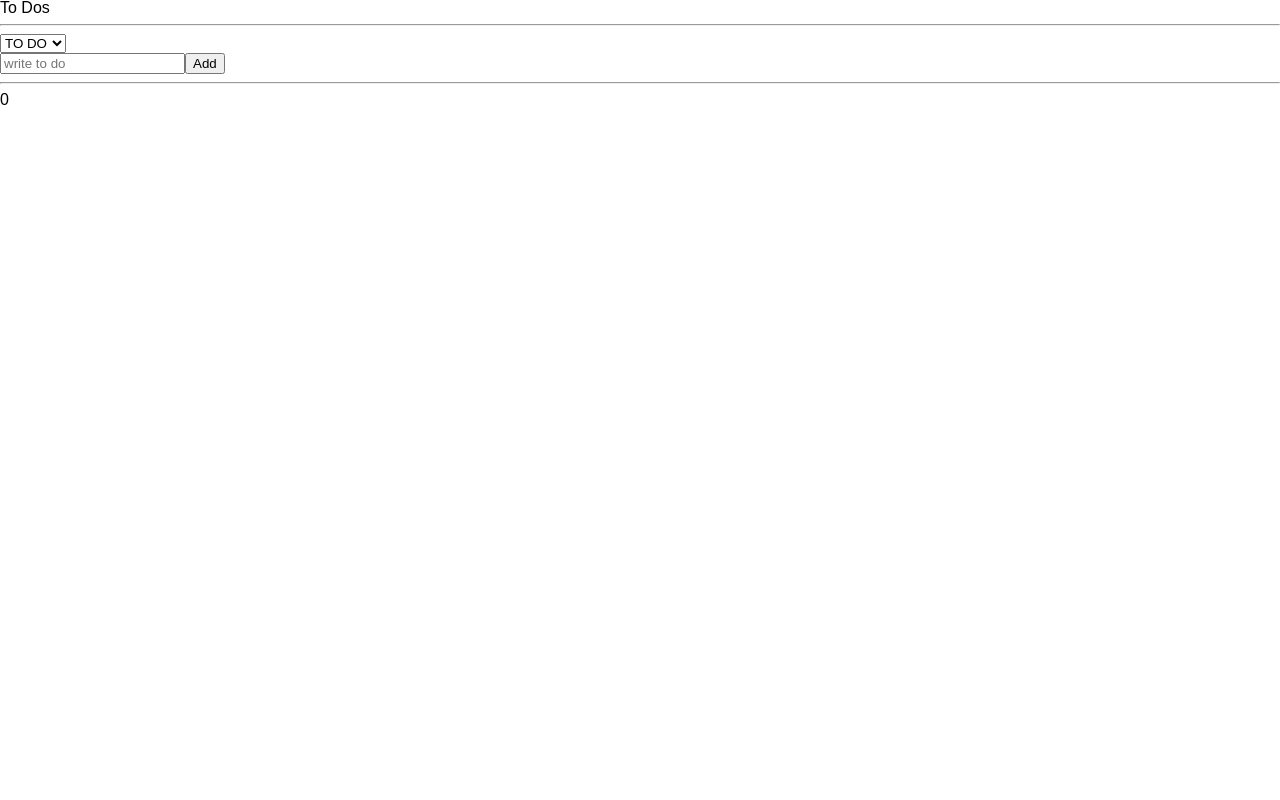
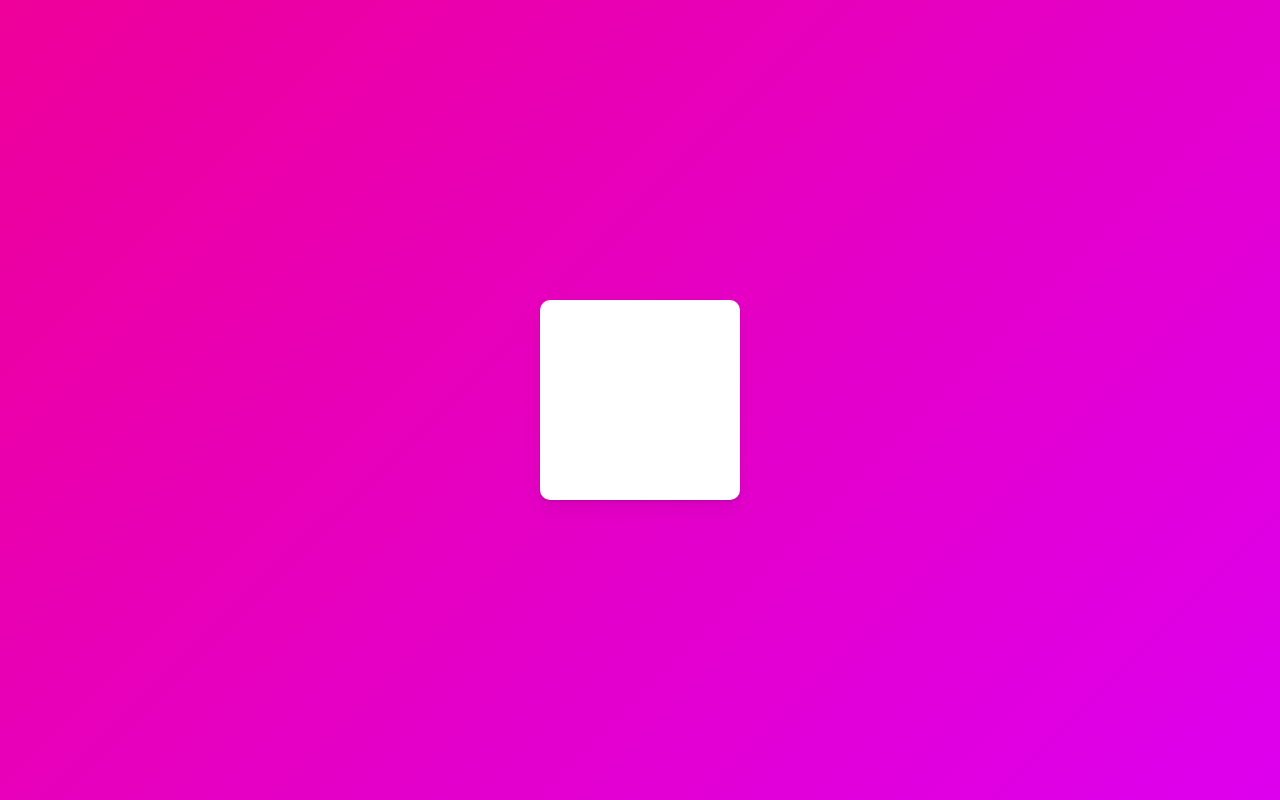
Before and after one commit to iWDNN/React, a React (Create React App) app: page / in a window 1280 px wide. Built offline with nearby package versions, Linux system fonts and the light colour scheme.

Commit message:
variants 1

```diff
--- a/package.json
+++ b/package.json
@@ -11,6 +11,7 @@
     "@types/react": "^17.0.39",
     "@types/react-dom": "^17.0.11",
     "apexcharts": "^3.33.1",
+    "framer-motion": "^6.2.8",
     "react": "^17.0.2",
     "react-apexcharts": "^1.3.9",
     "react-dom": "^17.0.2",
--- a/src/App.tsx
+++ b/src/App.tsx
@@ -1,70 +1,31 @@
-import { createGlobalStyle } from "styled-components";
-import ToDoList from "./components/ToDoList";
+import styled from 'styled-components';
+import { motion } from 'framer-motion';
 
-const GlobalStyle = createGlobalStyle`
-  html, body, div, span, applet, object, iframe,
-h1, h2, h3, h4, h5, h6, p, blockquote, pre,
-a, abbr, acronym, address, big, cite, code,
-del, dfn, em, img, ins, kbd, q, s, samp,
-small, strike, strong, sub, sup, tt, var,
-b, u, i, center,
-dl, dt, dd, ol, ul, li,
-fieldset, form, label, legend,
-table, caption, tbody, tfoot, thead, tr, th, td,
-article, aside, canvas, details, embed,
-figure, figcaption, footer, header, hgroup,
-menu, nav, output, ruby, section, summary,
-time, mark, audio, video {
-	margin: 0;
-	padding: 0;
-	border: 0;
-	font-size: 100%;
-	font: inherit;
-	vertical-align: baseline;
+const Wrapper = styled.div`
+	width:100vw;
+	height:100vh;
+	display:flex;
+	justify-content:center;
+	align-items:center;
+`
+const Box = styled(motion.div)`
+	width: 200px;
+  height: 200px;
+  background-color: white;
+  border-radius: 10px;
+  box-shadow: 0 2px 3px rgba(0, 0, 0, 0.1), 0 10px 20px rgba(0, 0, 0, 0.06);
+`
+
+const myVars = {
+	start: { scale: 0 },
+	end: { scale: 1, rotateZ: 360, transition: { type: "spring", delay: 2 } }
 }
-/* HTML5 display-role reset for older browsers */
-article, aside, details, figcaption, figure,
-footer, header, hgroup, menu, nav, section {
-	display: block;
-}
-body {
-	line-height: 1;
-}
-ol, ul {
-	list-style: none;
-}
-blockquote, q {
-	quotes: none;
-}
-blockquote:before, blockquote:after,
-q:before, q:after {
-	content: '';
-	content: none;
-}
-table {
-	border-collapse: collapse;
-	border-spacing: 0;
-}
-//
-*{
-  box-sizing: border-box;
-}
-body{
-  font-family: 'Source Sans Pro', sans-serif;
-  background-color:${props => props.theme.bgColor};
-  color:${props => props.theme.textColor};
-}
-a{
-  text-decoration: none;
-	color:inherit;
-}
-`;
-
 
 function App() {
 	return <>
-		<GlobalStyle />
-		<ToDoList />
+		<Wrapper>
+			<Box variants={myVars} initial="start" animate="end" />
+		</Wrapper>
 	</>
 }
 
--- a/src/atoms.ts
+++ /dev/null
@@ -1,32 +0,0 @@
-import { atom, selector } from "recoil";
-
-export enum Categories {
-  "TO_DO",
-  "DOING",
-  "DONE"
-}
-
-export interface IToDo {
-  text: string;
-  id: number;
-  category: Categories;
-}
-
-export const categoryState = atom<Categories>({
-  key: "category",
-  default: Categories.TO_DO
-})
-
-export const toDoState = atom<IToDo[]>({
-  key: "toDo",
-  default: []
-})
-
-export const toDoSelector = selector({
-  key: "toDoSelector",
-  get: ({ get }) => {
-    const toDos = get(toDoState);
-    const category = get(categoryState);
-    return toDos.filter(todo => todo.category === category);
-  }
-})
--- a/src/components/CreateToDo.tsx
+++ /dev/null
@@ -1,27 +0,0 @@
-import { useForm } from "react-hook-form";
-import { useRecoilValue, useSetRecoilState } from "recoil";
-import { categoryState, IToDo, toDoState } from "../atoms";
-
-interface IForm {
-  toDo: string;
-}
-
-function CreateToDo() {
-  const setToDos = useSetRecoilState(toDoState);
-  const category = useRecoilValue(categoryState);
-  const { handleSubmit, register, setValue } = useForm<IForm>();
-  const onSubmit = ({ toDo }: IForm) => {
-    setValue("toDo", "");
-    setToDos(oldToDos => [{ text: toDo, id: Date.now(), category }, ...oldToDos]);
-  }
-  return (
-    <form autoComplete="off" onSubmit={handleSubmit(onSubmit)}>
-      <input
-        {...register("toDo",
-          { required: "Please write a todo" })}
-        placeholder="write to do" />
-      <button>Add</button>
-    </form>
-  )
-}
-export default CreateToDo;
--- a/src/components/ToDo.tsx
+++ /dev/null
@@ -1,25 +0,0 @@
-import React from "react";
-import { useSetRecoilState } from "recoil";
-import { Categories, IToDo, toDoState } from "../atoms";
-
-function ToDo({ text, category, id }: IToDo) {
-  const setToDos = useSetRecoilState(toDoState);
-  const onClick = (event: React.MouseEvent<HTMLButtonElement>) => {
-    const { currentTarget: { name } } = event;
-    setToDos((prevToDos) => {
-      const targetIndex = prevToDos.findIndex(todo => todo.id === id);
-      const newToDo = { text, id, category: name as any };
-      return [...prevToDos.slice(0, targetIndex), newToDo, ...prevToDos.slice(targetIndex + 1)];
-    });
-  }
-  return (
-    <li>
-      <span>{text}</span>
-      {category !== Categories.DOING && <button name={Categories.DOING + ""} onClick={onClick}>Doing</button>}
-      {category !== Categories.TO_DO && <button name={Categories.TO_DO + ""} onClick={onClick}>To Do</button>}
-      {category !== Categories.DONE && <button name={Categories.DONE + ""} onClick={onClick}>Done</button>}
-    </li>
-  )
-
-}
-export default ToDo;
--- a/src/components/ToDoList.tsx
+++ /dev/null
@@ -1,32 +0,0 @@
-import { useRecoilState, useRecoilValue } from "recoil";
-import { Categories, categoryState, toDoSelector, toDoState } from "../atoms";
-import CreateToDo from "./CreateToDo";
-import React from 'react';
-import ToDo from "./ToDo";
-
-
-function ToDoList() {
-  const todos = useRecoilValue(toDoSelector);
-  const [category, setCategory] = useRecoilState(categoryState);
-  const onInput = (e: React.FormEvent<HTMLSelectElement>) => {
-    const { currentTarget: { value } } = e;
-    setCategory(value as any);
-  }
-  return <>
-    <h1>To Dos</h1>
-    <hr />
-    <select value={category} onInput={onInput}>
-      <option value={Categories.TO_DO}>TO DO</option>
-      <option value={Categories.DOING}>DOING</option>
-      <option value={Categories.DONE}>DONE</option>
-    </select>
-    <CreateToDo />
-    <hr />
-    <h2>{category}</h2>
-    <ul>
-      {todos.map(todo => <ToDo key={todo.id} {...todo} />)}
-    </ul>
-  </>;
-}
-
-export default ToDoList;
--- a/src/index.tsx
+++ b/src/index.tsx
@@ -1,18 +1,62 @@
 import React from 'react';
 import ReactDOM from 'react-dom';
-import { RecoilRoot } from 'recoil';
-import { ThemeProvider } from 'styled-components';
+import { createGlobalStyle } from 'styled-components';
 import App from './App';
-import { darkTheme } from './theme';
 
+const GlobalStyle = createGlobalStyle`
+  html, body, div, span, applet, object, iframe,
+h1, h2, h3, h4, h5, h6, p, blockquote, pre,
+a, abbr, acronym, address, big, cite, code,
+del, dfn, em, img, ins, kbd, q, s, samp,
+small, strike, strong, sub, sup, tt, var,
+b, u, i, center,
+dl, dt, dd, ol, ul, li,
+fieldset, form, label, legend,
+table, caption, tbody, tfoot, thead, tr, th, td,
+article, aside, canvas, details, embed,
+figure, figcaption, footer, header, hgroup,
+menu, nav, output, ruby, section, summary,
+time, mark, audio, video {
+	margin: 0;
+	padding: 0;
+	border: 0;
+	font-size: 100%;
+	font: inherit;
+	vertical-align: baseline;
+}
+/* HTML5 display-role reset for older browsers */
+article, aside, details, figcaption, figure,
+footer, header, hgroup, menu, nav, section {
+	display: block;
+}
+body {
+	font-weight: 300;
+  font-family: 'Source Sans Pro', sans-serif;
+  color:black;
+  line-height: 1.2;
+  background:linear-gradient(135deg,#e09,#d0e);
+}
+ol, ul {
+	list-style: none;
+}
+blockquote, q {
+	quotes: none;
+}
+blockquote:before, blockquote:after,
+q:before, q:after {
+	content: '';
+	content: none;
+}
+table {
+	border-collapse: collapse;
+	border-spacing: 0;
+}
+`
 
 ReactDOM.render(
   <React.StrictMode>
-    <RecoilRoot>
-      <ThemeProvider theme={darkTheme}>
-        <App />
-      </ThemeProvider>
-    </RecoilRoot>
+    <GlobalStyle />
+    <App />
   </React.StrictMode>,
   document.getElementById('root')
 );
--- a/src/theme.ts
+++ /dev/null
@@ -1,7 +0,0 @@
-import { DefaultTheme } from "styled-components";
-
-export const darkTheme: DefaultTheme = {
-  textColor: "black",
-  bgColor: "white",
-  accentColor: "black"
-}
```
Also changed, not shown: src/styled.d.ts (deleted, +0 -9 lines), 2 other files (tests, documents, lock files or other folders).
